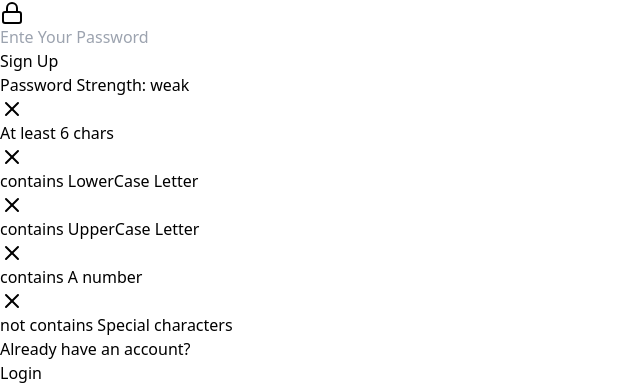
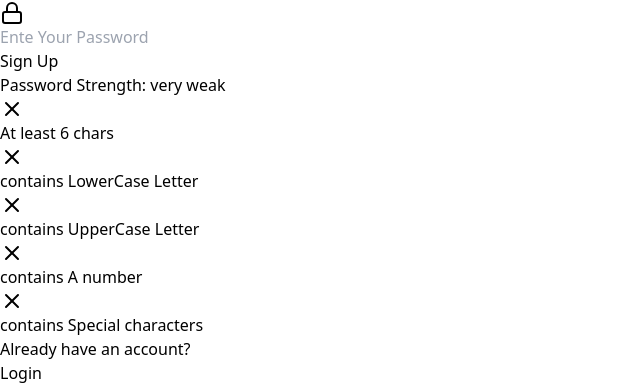
Before and after one commit to AbinRagab/MERN-Auth-System, a React (Vite) app in the folder frontend/: page /signin in a window 1280 px wide. Shown: the part 119-505 px from the top of the page, without its empty margins (0-640 px from the left). Built offline with nearby package versions, Linux system fonts and the light colour scheme; no server answers.

Commit message:
Fix issues in password Check

```diff
--- a/frontend/src/components/PasswordCheck.jsx
+++ b/frontend/src/components/PasswordCheck.jsx
@@ -2,6 +2,12 @@ import { Check, X } from 'lucide-react'
 
 const PasswordCriteria = ({password})=>{
 
+
+    console.log(password?.length >= 6);
+    console.log(password?.length > 0 && /[a-z]/.test(password));
+    console.log(/[A-Z]/.test(password));
+    console.log( /\d/.test(password));
+    console.log(/[^a-zA-Z0-9]/.test(password));
 
 
     const criteria = [
@@ -9,7 +15,7 @@ const PasswordCriteria = ({password})=>{
         {label: "contains LowerCase Letter", met: (password?.length > 0 && /[a-z]/.test(password)) },
         {label: "contains UpperCase Letter", met: /[A-Z]/.test(password) },
         {label: "contains A number", met: /\d/.test(password) },
-        {label: "not contains Special characters", met: /[^a-zA-Z0-9]/.test(password) }
+        {label: "contains Special characters", met: /[^a-zA-Z0-9]/.test(password) }
     ]
 
     return(
@@ -35,10 +41,9 @@ const PasswordCheck = ({password}) => {
     const strengthPassword = ({password})=>{
             let strength = 0
             if(password?.length >= 6) strength++
-            if(/[a-z]/.test(password) &&/[A-Z]/.test(password)) strength++
-            if( /\d/.test(password)) strength++
-            if(/^[a-zA-Z0-9]/.test(password)) strength++
-
+            if(/[a-z]/.test(password) && /[A-Z]/.test(password)) strength++
+            if(/\d/.test(password)) strength++
+            if(/[^a-zA-Z0-9]/.test(password)) strength++
             return strength
     }
 
@@ -54,6 +59,8 @@ const PasswordCheck = ({password}) => {
 
 
     const getColor = (strength)=>{
+        console.log(strength);
+
         if(strength == 0) return "bg-red-400"
         if(strength == 1) return "bg-red-500"
         if(strength == 2) return "bg-yellow-400"
```
